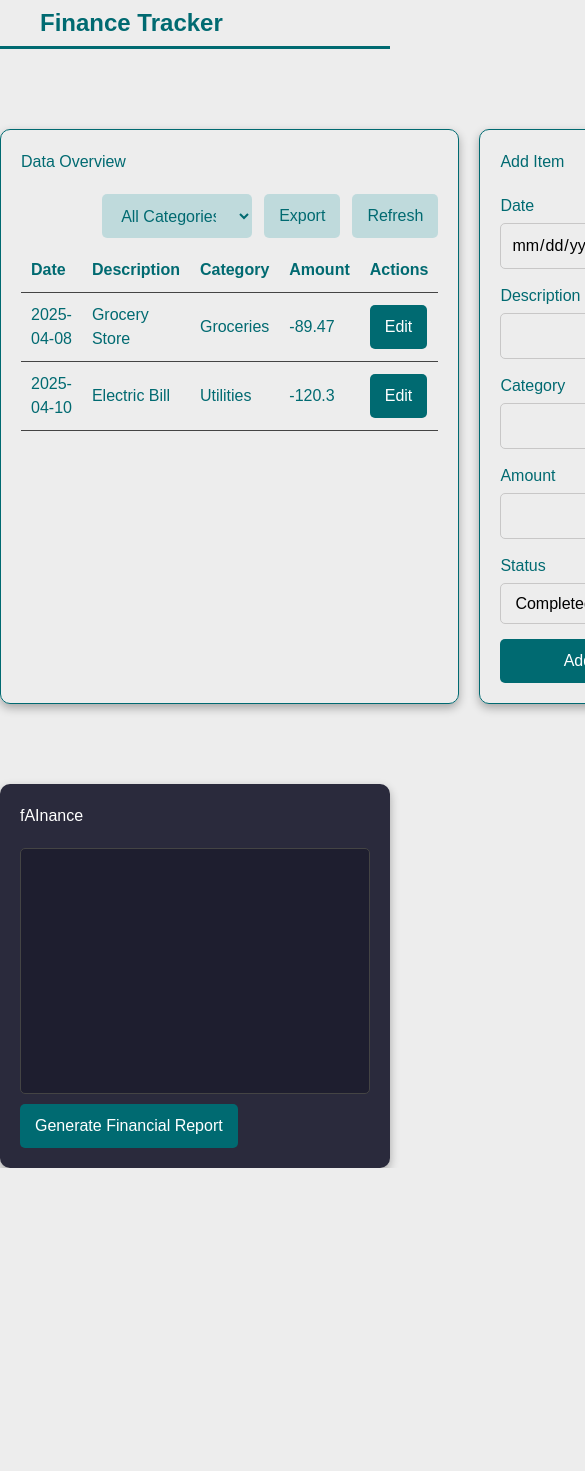
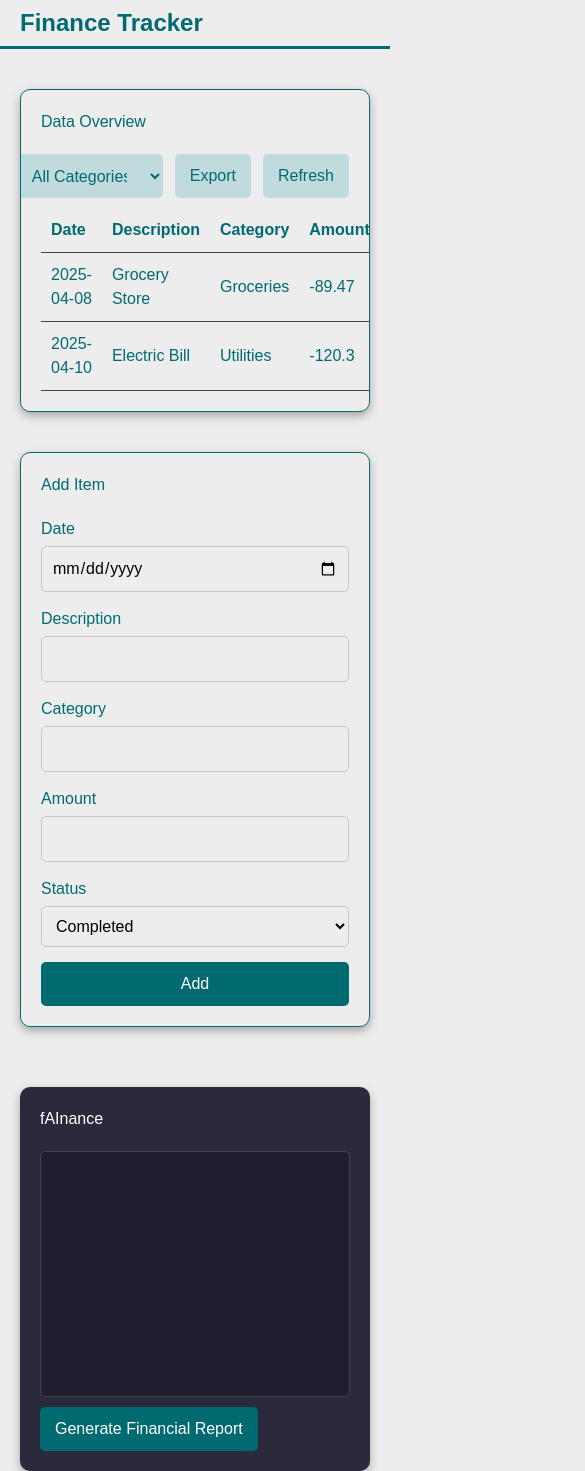
Before and after one commit to ImSeanSean/Briefly, a SvelteKit app: page / in a window 390 px wide. Shown: the top 1471 px of the page, 585 px wide, since content can reach past the window. Before the commit the page ends 1168 px from the top, so only its background shows below. Built offline with nearby package versions, Linux system fonts and the light colour scheme; no server answers.

Commit message:
updated UI

```diff
--- a/src/app.css
+++ b/src/app.css
@@ -18,12 +18,13 @@ header {
 }
 
 .container {
+    padding: 0px 40px 0 40px;
     /* border: 1px solid black; */
     width: 100%;
     max-width: 1440px;
     display: flex;
     gap: 20px;
-    margin: 5rem auto;
+    margin: 2.5rem auto;
 }
 
 .data-overview {
@@ -81,7 +82,7 @@ header {
     color: #006A71;
 }
 
-#categoryFilter {
+#categoryFilter, .category-filter {
     padding-right: 20px;
 
 }
@@ -195,16 +196,29 @@ header {
 }
 
 #editFinanceForm div {
+
+    margin-top: 20px;
     input {
         width: 97%;
-        margin-top: 4px;
+        background-color: whitesmoke;
+        color: black;
+        padding: 5px 10px;
+        border-radius: 10px;
+
     }
+}
 
+#editFinanceForm div select {
+    background-color: whitesmoke;
+    padding: 5px 10px;
+    color: black;
+    border-radius: 10px;
 }
 
 .editFinance label {
     margin-top: 100px;
 }
+
 
 .editFinance button {
     padding: 5px 15px;
@@ -212,6 +226,7 @@ header {
     margin-top: 15px;
     background-color: #006A71;
     color: white;
+    border-radius: 10px;
 }
 
 .form-group label {
@@ -229,7 +244,7 @@ header {
     border-radius: 5px;
     background-color: #1e1e2f;
     color: #fff;
-    font-size: 14px;
+    font-size: 1px;
 }
 
 .form-group input:focus,
@@ -268,6 +283,10 @@ header {
 
 .edit-popup.active {
     display: block;
+}
+
+.ai-container {
+    padding: 0 40px 0 40px;
 }
 
 .ai-integration {
@@ -341,3 +360,22 @@ header {
 #chatForm button:hover {
     background-color: hsl(184, 100%, 20%);
 }
+
+
+@media screen and (max-width: 768px) {
+    .container, .ai-container {
+        flex-direction: column;
+        padding: 0 20px;
+    }
+
+    .data-overview,
+    .popup {
+        width: 100%;
+        margin-bottom: 20px;
+        overflow: auto;
+    }
+
+    header {
+        padding: 5px 20px;
+    }
+}
--- a/src/routes/+page.svelte
+++ b/src/routes/+page.svelte
@@ -200,7 +200,7 @@
 	<div class="data-overview">
 		<h2>Data Overview</h2>
 		<div class="actions">
-			<select id="categoryFilter">
+			<select id="categoryFilter" class="category-filter">
 				<option value="">All Categories</option>
 				<option value="Groceries">Groceries</option>
 				<option value="Utilities">Utilities</option>
@@ -297,6 +297,7 @@
 	</div>
 </div>
 
+<div class="ai-container">
 	<div class="ai-integration">
 		<h2>fAInance</h2>
 		<div class="chat-box">
@@ -309,3 +310,4 @@
 
 		</div>
 	</div>
+</div>
```
Also changed, not shown: 1 other file (tests, documents, lock files or other folders). Lines whose indentation alone changed are shown as unchanged.
